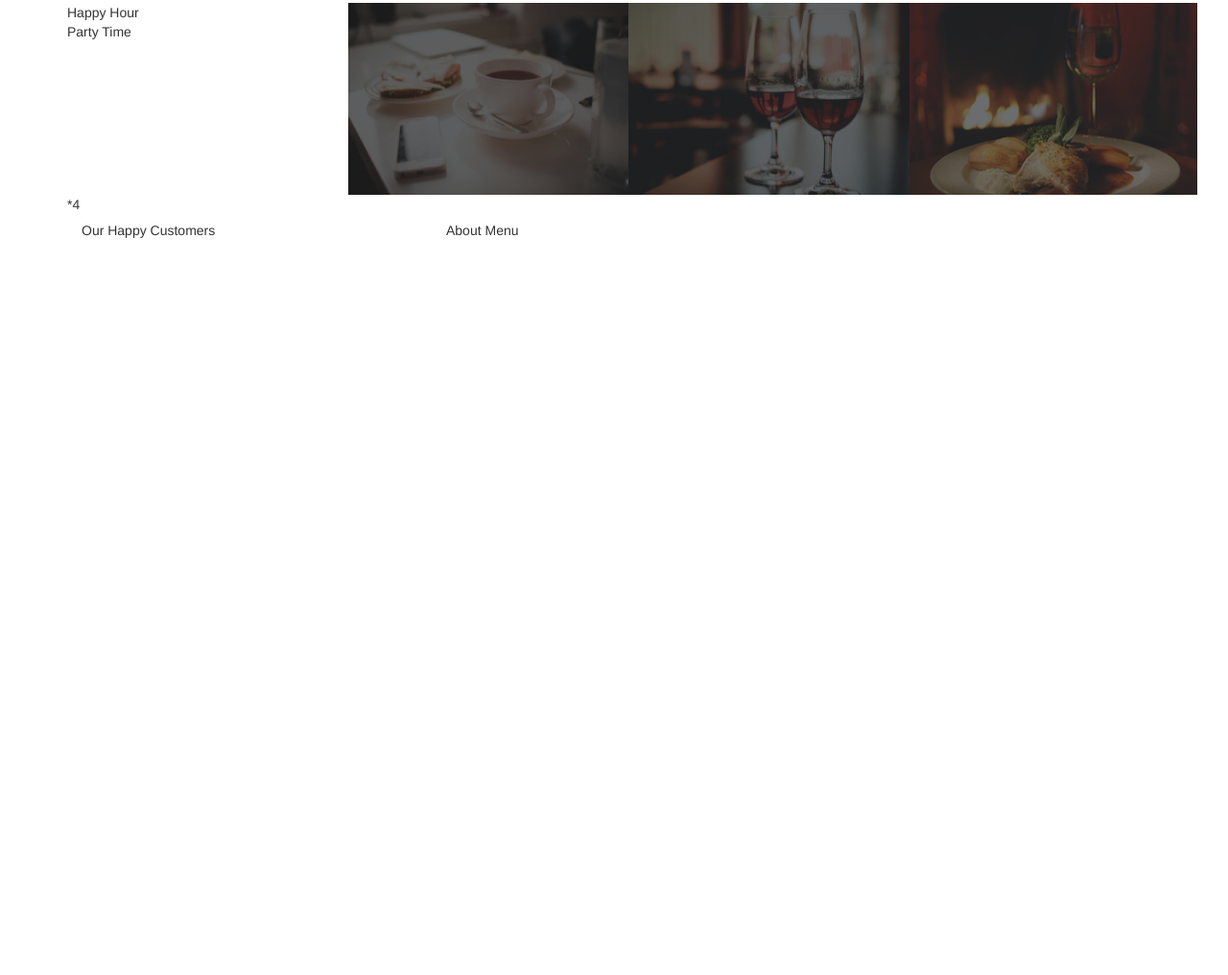
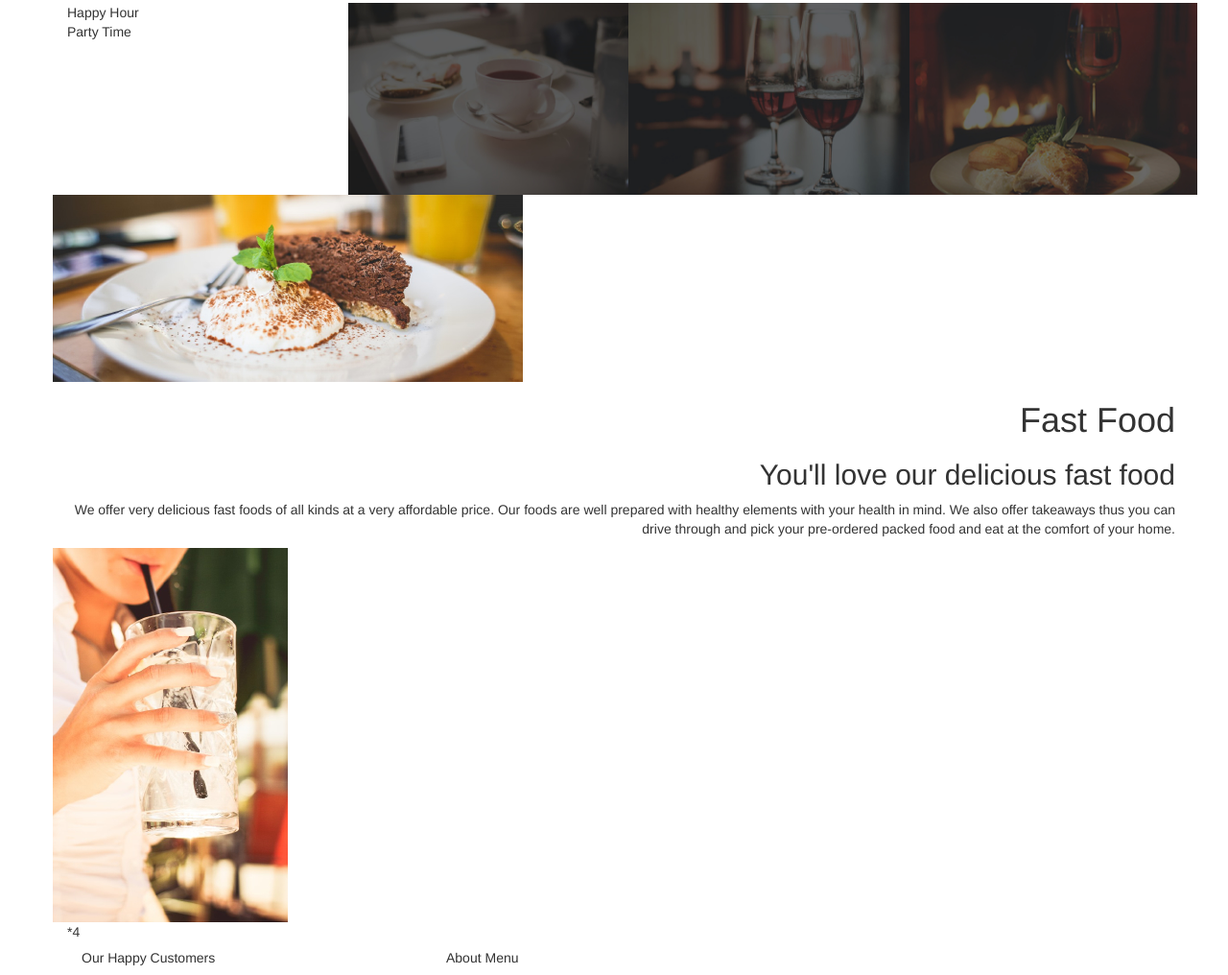
Before and after one commit to Brighteous2017/IP2, a plain HTML site: page assets/menu.html in a window 1280 px wide. Shown: the part 427-1443 px from the top of the page at 96% size. Before the commit the page ends 800 px from the top, so only its background shows below. Drawn offline with nearby package versions, Linux system fonts and the light colour scheme.

Commit message:
added more info

```diff
--- a/assets/index.css
+++ b/assets/index.css
@@ -10,10 +10,27 @@
 
 .row {
     column-gap: 0px;
+}
 
+.text1 {
+    text-align: right;
+    float: right;
+    justify-content: flex-end;
+}
+.Food1 {
+   float:left;
+}
 
+.text2 {
+   text-align: right;
+   justify-content: flex-end;
+}
+.drink {
+  float: right;
+  align-items: flex-end;
 
 }
+
 .logo {
   width: 1px;
   height: 1px;
@@ -21,7 +38,6 @@
   padding-left: 3px;
   padding-right: 3px;
 
-
 }
 .top {
   text-align: center;
--- a/assets/menu.html
+++ b/assets/menu.html
@@ -51,9 +51,18 @@
       </div>
 
        <div class="row">
-         <div class="row">
+         <div>
+           <div class="Food1">
+             <img src="fastFood1.jpg" alt="fast food image">
+           </div>
+           <div class="text1">
+             <h1>Fast Food</h1>
+             <h2>You'll love our delicious fast food</h2>
+               <p class="text2">We offer very delicious fast foods of all kinds at a very affordable price. Our foods are well prepared with healthy elements with your health in mind. We also offer takeaways thus you can drive through and pick your pre-ordered packed food and eat at the comfort of your home.</p>
+           </div>
          </div>
-         <div class="row">
+         <div class="drink1">
+           <img src="drink1.jpg" alt="drink image">
          </div>
        </div>
        <div class="row">
```
